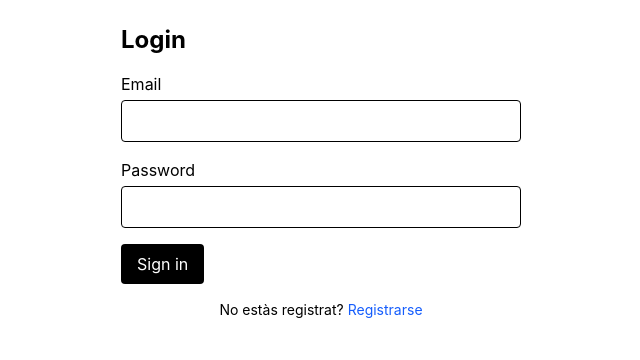
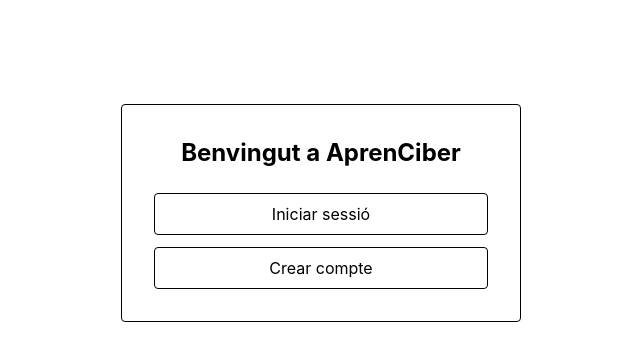
Before and after one commit to josanescod/aprenciber, a Vue app in the folder frontend/: page / in a window 1280 px wide. Before the commit this address led to /login. Shown: the top 360 px of the page, without its empty margins (319-959 px from the left). Built offline with nearby package versions, Linux system fonts and the light colour scheme; no server answers.

Commit message:
creació de pàgina principal i modificació de la variable que crea urls per contenidors segons l'entorn

```diff
--- a/frontend/src/components/AppLayout.vue
+++ b/frontend/src/components/AppLayout.vue
@@ -39,6 +39,6 @@
 
 async function handleLogout() {
   await authStore.logout()
-  router.push({ name: 'login' })
+  router.push({ name: 'home' })
 }
 </script>
--- a/frontend/src/router/index.js
+++ b/frontend/src/router/index.js
@@ -14,7 +14,9 @@
 const routes = [
   {
     path: '/',
-    redirect: '/dashboard',
+    name: 'home',
+    component: ()=> import('../views/HomeView.vue'),
+    meta: {requiresGuest: true},
   },
   {
     path: '/login',
--- /dev/null
+++ b/frontend/src/views/HomeView.vue
@@ -0,0 +1,24 @@
+<template>
+  <main class="max-w-md mx-auto p-6 mt-20">
+    <div class="border rounded p-8 text-center space-y-6">
+
+      <h1 class="text-2xl font-bold">Benvingut a AprenCiber</h1>
+
+      <div class="space-y-3">
+        <RouterLink
+          to="/login"
+          class="block border px-4 py-2 rounded hover:bg-gray-50"
+        >
+          Iniciar sessió
+        </RouterLink>
+        <RouterLink
+          to="/register"
+          class="block border px-4 py-2 rounded hover:bg-gray-50"
+        >
+          Crear compte
+        </RouterLink>
+      </div>
+
+    </div>
+  </main>
+</template>
--- a/frontend/src/views/RegisterView.vue
+++ b/frontend/src/views/RegisterView.vue
@@ -18,7 +18,7 @@
         await register(email.value, password.value, fullName.value)
         success.value = true
     } catch (err) {
-        error.value = err.message || 'Error al crear la cuenta'
+        error.value = err.message || 'Error al crear el compte'
     } finally {
         loading.value = false
     }
@@ -28,7 +28,7 @@
 
 <template>
     <main class="max-w-md mx-auto p-6">
-        <h1 class="text-2xl font-bold mb-4">Crear cuenta</h1>
+        <h1 class="text-2xl font-bold mb-4">Crear compte</h1>
 
         <form class="space-y-4" @submit.prevent="handleRegister">
             <div>
@@ -46,7 +46,7 @@
             </div>
 
             <button type="submit" class="bg-black text-white px-4 py-2 rounded" :disabled="loading">
-                {{ loading ? 'Creando cuenta...' : 'Registrarse' }}
+                {{ loading ? 'Creant compte...' : 'Registrar-se' }}
             </button>
         </form>
 
```
Also changed, not shown: 2 other files (tests, documents, lock files or other folders).
